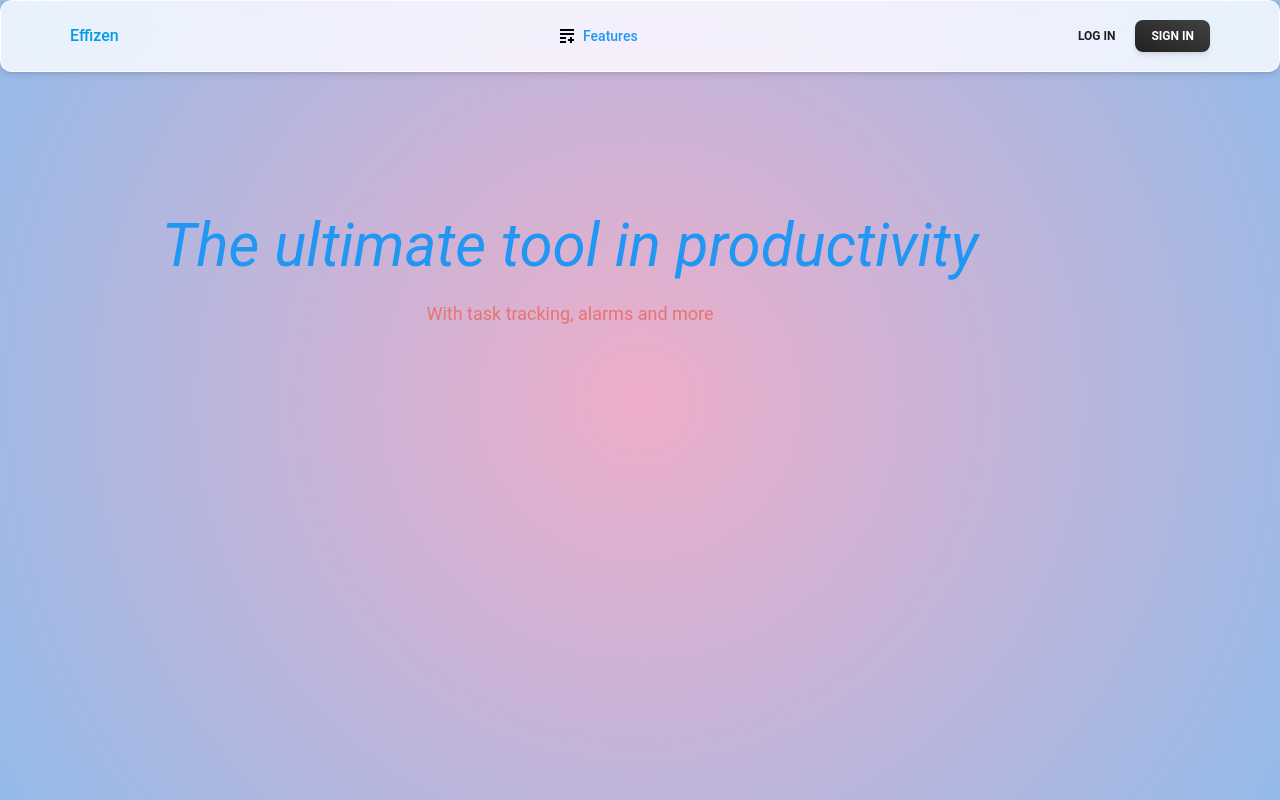
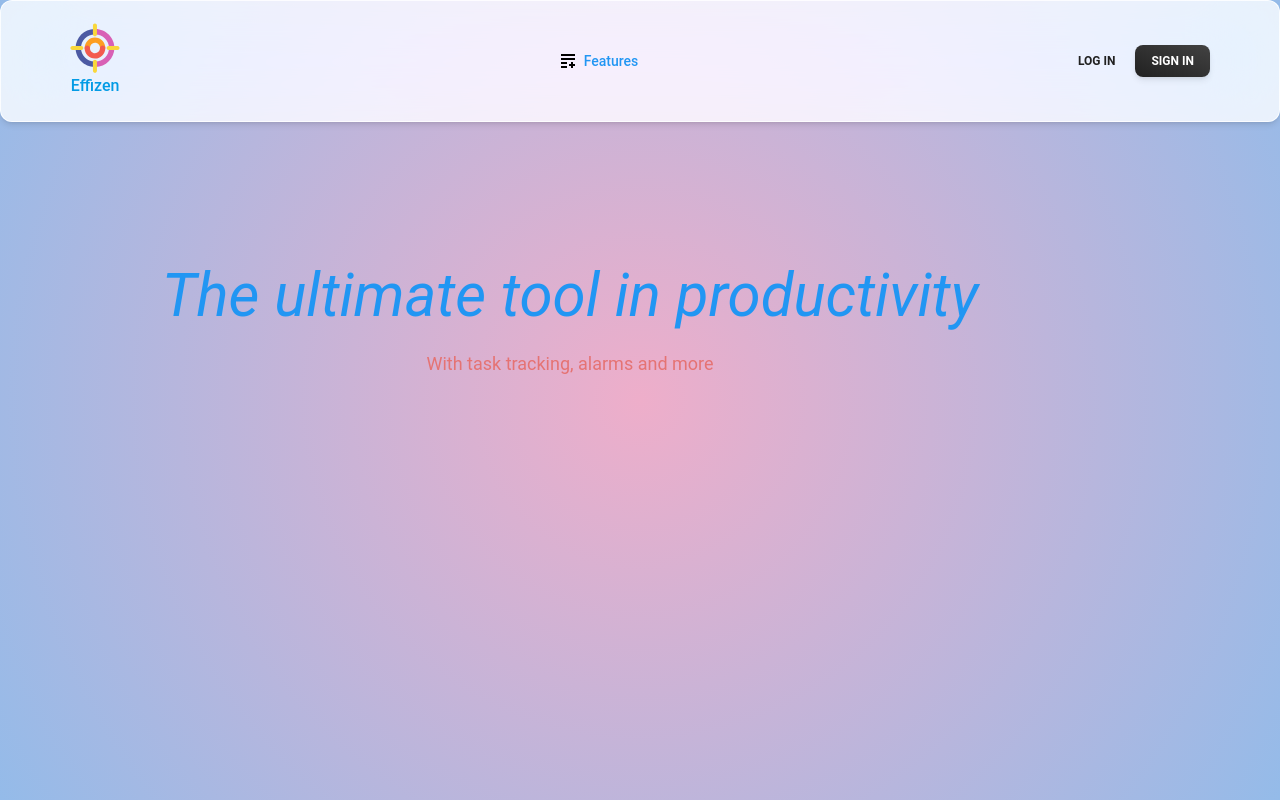
Before and after one commit to gka1m/Effizen-2, a React (Vite) app: page / in a window 1280 px wide. Built offline with nearby package versions, Linux system fonts and the light colour scheme.

Commit message:
Edited to include main SVG icon

```diff
--- a/src/components/Navigation.tsx
+++ b/src/components/Navigation.tsx
@@ -76,6 +76,44 @@ const Navigator: React.FC = () => {
           onPointerEnterCapture={undefined}
           onPointerLeaveCapture={undefined}
         >
+          <svg
+            width="50"
+            height="50"
+            viewBox="0 0 1024 1024"
+            className="icon"
+            version="1.1"
+            xmlns="http://www.w3.org/2000/svg"
+            fill="#000000"
+          >
+            <g id="SVGRepo_bgCarrier" stroke-width="0"></g>
+            <g
+              id="SVGRepo_tracerCarrier"
+              stroke-linecap="round"
+              stroke-linejoin="round"
+            ></g>
+            <g id="SVGRepo_iconCarrier">
+              <path
+                d="M502.922 790.669c-152.755-1.391-276.788-125.42-278.177-278.177-0.661-72.618 29.297-142.754 79.451-194.66 52.395-54.221 124.439-82.84 198.726-83.516 71.011-0.646 71.074-110.824 0-110.177-212.832 1.937-386.417 175.518-388.354 388.353-1.937 212.854 178.438 386.443 388.354 388.354 71.073 0.644 71.011-109.531 0-110.177z"
+                fill="#4C5AA3"
+              ></path>
+              <path
+                d="M521.098 234.316c152.756 1.39 276.79 125.42 278.18 278.176 0.662 72.62-29.297 142.755-79.453 194.658-52.394 54.224-124.439 82.843-198.727 83.519-71.012 0.646-71.074 110.821 0 110.177 212.834-1.937 386.42-175.52 388.357-388.354 1.936-212.856-178.442-386.441-388.357-388.353-71.074-0.647-71.012 109.532 0 110.177z"
+                fill="#D860B5"
+              ></path>
+              <path
+                d="M410.657 510.563c-0.041-57.184 42.743-103.075 99.009-105.283 57.153-2.242 103.141 44.402 105.284 99.008 1.178 29.998 24.167 55.089 55.088 55.089 29.14 0 56.268-25.066 55.089-55.089-4.579-116.64-97.827-209.263-215.461-209.184-116.738 0.078-209.264 101.213-209.185 215.459 0.05 71.046 110.226 71.052 110.176 0z"
+                fill="#FD9E22"
+              ></path>
+              <path
+                d="M613.412 516.021c-1.083 56.13-46.052 101.095-102.18 102.176-56.155 1.084-101.125-47.673-102.175-102.176-1.369-70.956-111.547-71.089-110.177 0 2.258 117.153 95.202 210.093 212.352 212.353 117.147 2.259 210.164-98.607 212.356-212.353 1.371-71.09-108.807-70.956-110.176 0z"
+                fill="#F35A50"
+              ></path>
+              <path
+                d="M1014.707 512.492c0 22.698-19.031 41.099-42.513 41.099H792.696c-23.479 0-42.514-18.4-42.514-41.099 0-22.696 19.035-41.095 42.514-41.095h179.499c23.481 0 42.512 18.399 42.512 41.095zM273.579 514.308c0 22.696-19.033 41.095-42.517 41.095H51.563c-23.478 0-42.511-18.398-42.511-41.095 0-22.698 19.033-41.099 42.511-41.099h179.499c23.484 0 42.517 18.401 42.517 41.099zM510.838 272.762c-22.693 0-41.094-19.029-41.094-42.513V50.75c0-23.477 18.401-42.51 41.094-42.51 22.7 0 41.1 19.033 41.1 42.51v179.499c0 23.483-18.4 42.515-41.1 42.513zM510.838 1019.117c-22.693 0-41.094-19.031-41.094-42.513v-179.5c0-23.477 18.401-42.513 41.094-42.513 22.7 0 41.1 19.036 41.1 42.513v179.501c0 23.481-18.4 42.512-41.1 42.512z"
+                fill="#F9D73B"
+              ></path>
+            </g>
+          </svg>
           Effizen
         </Typography>
         <div className="hidden lg:block">{navList}</div>
```
